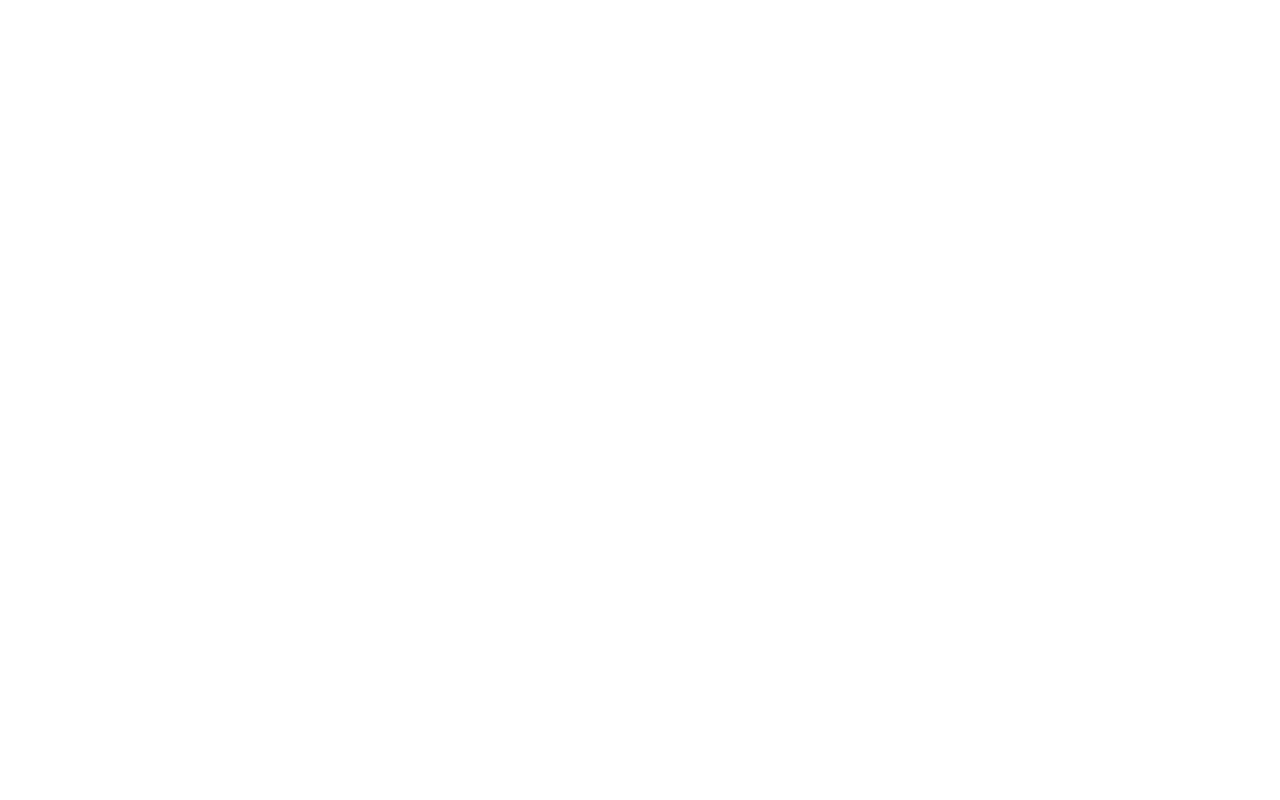
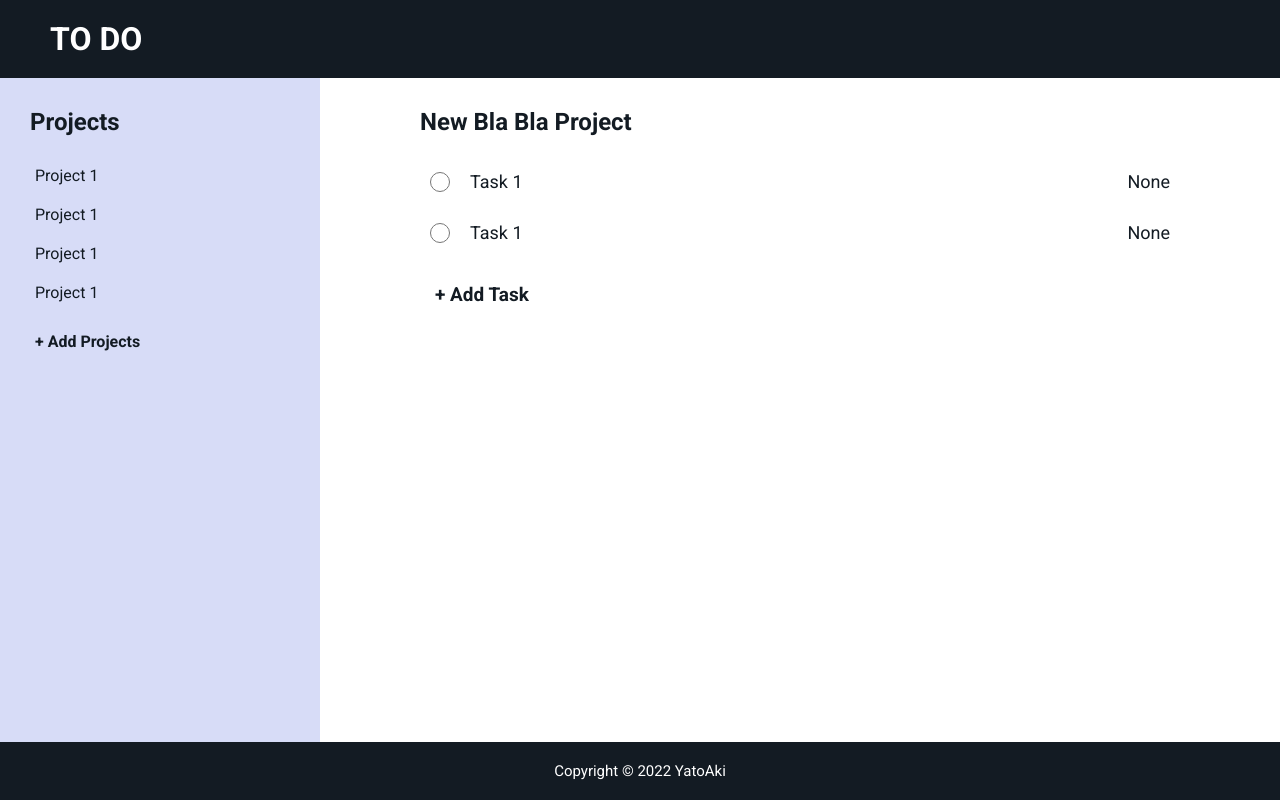
Before and after one commit to YatoAki/to_do_app, a website built with webpack: page dist/index.html in a window 1280 px wide. Built offline with nearby package versions, Linux system fonts and the light colour scheme.

Commit message:
Added Sample UI

```diff
--- a/src/index.js
+++ b/src/index.js
@@ -0,0 +1 @@
+import './style.css';
--- a/src/style.css
+++ b/src/style.css
@@ -0,0 +1,140 @@
+:root{
+  --white: #C3C9E9;
+  --black: #131B23;
+}
+
+html,body{
+  margin: 0;
+  padding: 0;
+  font-family: 'Roboto', sans-serif;
+  background-color: white;
+  color: white;
+}
+
+a{
+  text-decoration: none;
+  color: inherit;
+}
+
+h1,h2,h3,p, input{
+  padding: 0;
+  margin: 0;
+}
+
+body{
+  display: flex;
+  flex-direction: column;
+  height: 100vh;
+}
+
+.header{
+  background-color: var(--black);
+  display: flex;
+  padding: 20px 50px;
+}
+
+.contents{
+  display: flex;
+  flex-grow: 1;
+}
+
+.nav{
+  background-color: #d7dcf7;
+  width: 25vw;
+  box-sizing: border-box;
+  padding: 30px;
+  display: flex;
+  flex-direction: column;
+  gap:20px;
+  color: var(--black);
+}
+
+.projects-list p{
+  padding: 10px 5px;
+  border-radius: 5px;
+  border: none;
+  cursor: pointer;
+}
+
+.projects-list p:hover{
+  background-color: var(--white);
+}
+
+.add-projects{
+  margin: 10px 0;
+  padding: 10px 5px;
+  font-weight: bold;
+  cursor: pointer;
+  border-radius: 5px;
+  border: none;
+}
+
+.add-projects:hover{
+  background-color: var(--white);
+}
+
+
+.tasks{
+  display: flex;
+  flex-direction: column;
+  gap:20px;
+  color: var(--black);
+  flex-grow: 1;
+  padding: 30px 100px;
+}
+
+.each-task{
+  display: flex;
+  align-items: center;
+  padding: 15px 10px;
+  gap:20px;
+  border-radius: 5px;
+  border: none;
+  font-size: 18px;
+}
+
+.each-task:hover{
+  background-color: var(--white);
+}
+
+.grow{
+  flex-grow: 1;
+}
+
+.done{
+  width: 20px;
+  height: 20px;
+}
+
+.title,.done,.time{
+  cursor: pointer;
+}
+
+.add-tasks{
+  margin: 10px 0;
+  padding: 15px 15px;
+  font-weight: bold;
+  cursor: pointer;
+  border-radius: 5px;
+  border: none;
+  font-size: 19px;
+}
+
+.add-tasks:hover{
+  background-color: var(--white);
+}
+
+
+
+/* FOOTER */
+
+
+footer{
+  font-weight: bold;
+  background-color: var(--black);
+  padding: 20px;
+  text-align: center;
+  font-size: 15px;
+  color: white;
+  font-weight: normal;
+}
```
Also changed, not shown: dist/bundle.js (added), dist/index.html.
